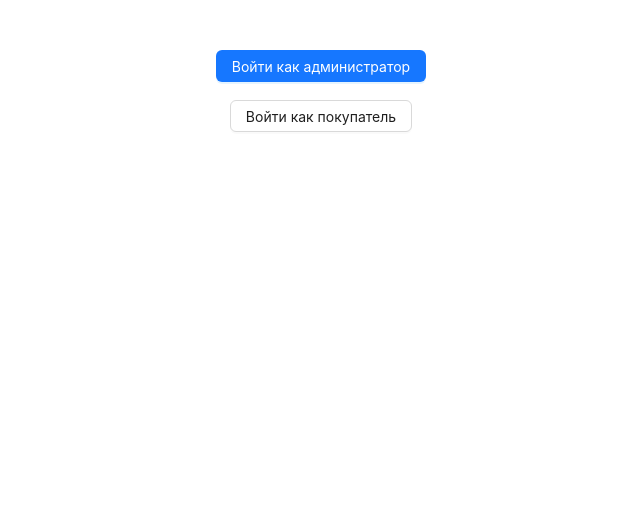
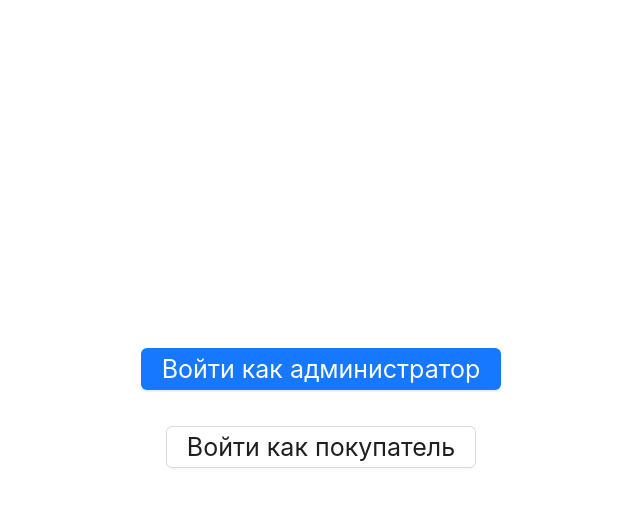
Before and after one commit to SultanHasanov/debts, a React (Vite) app: page / in a window 1280 px wide. Shown: the top 506 px of the page, without its empty margins (319-959 px from the left). Built offline with nearby package versions, Linux system fonts and the light colour scheme.

Commit message:
Второй коммит10

```diff
--- a/src/components/AdminLogin.jsx
+++ b/src/components/AdminLogin.jsx
@@ -19,7 +19,7 @@ const AdminLogin = () => {
 
   const handleLogin = () => {
     // Простой процесс логина, можно заменить на реальную авторизацию
-    if (username === "1234" && password === "1234") {
+    if (username === "1111" && password === "2222") {
       // Сохранение логина и пароля в sessionStorage
       sessionStorage.setItem("username", username);
       sessionStorage.setItem("password", password);
--- a/src/pages/AdminPage.jsx
+++ b/src/pages/AdminPage.jsx
@@ -114,7 +114,7 @@ const AdminPage = () => {
         onClick={handleLogout}
         style={{
           position: "absolute",
-          top: 4,
+          top: 44,
           right: 20,
         }}
       >
--- a/src/pages/HomePage.jsx
+++ b/src/pages/HomePage.jsx
@@ -17,18 +17,33 @@ const HomePage = () => {
     // Устанавливаем информацию о входе как администратор
     sessionStorage.setItem("userType", "admin");
   };
-
   return (
-    <div style={{ textAlign: "center", marginTop: 50 }}>
+    <div
+      style={{
+        display: "flex",
+        flexDirection: "column",
+        justifyContent: "center",
+        alignItems: "center",
+        height: "100vh",
+      }}
+    >
       <Link to="/admin-login">
-        <Button type="primary" onClick={handleAdminLogin}>
+        <Button
+          type="primary"
+          onClick={handleAdminLogin}
+          style={{ fontSize: "25px", padding: "20px 20px" }}
+        >
           Войти как администратор
         </Button>
       </Link>
       <br />
       <br />
       {!showForm ? (
-        <Button type="default" onClick={handleCustomerLogin}>
+        <Button
+          type="default"
+          onClick={handleCustomerLogin}
+          style={{ fontSize: "25px", padding: "20px 20px" }}
+        >
           Войти как покупатель
         </Button>
       ) : (
```
